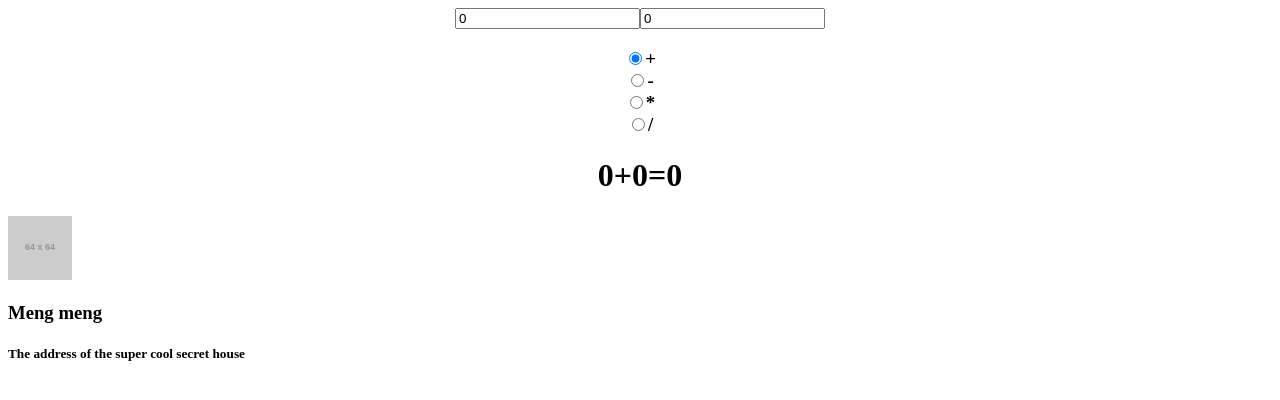
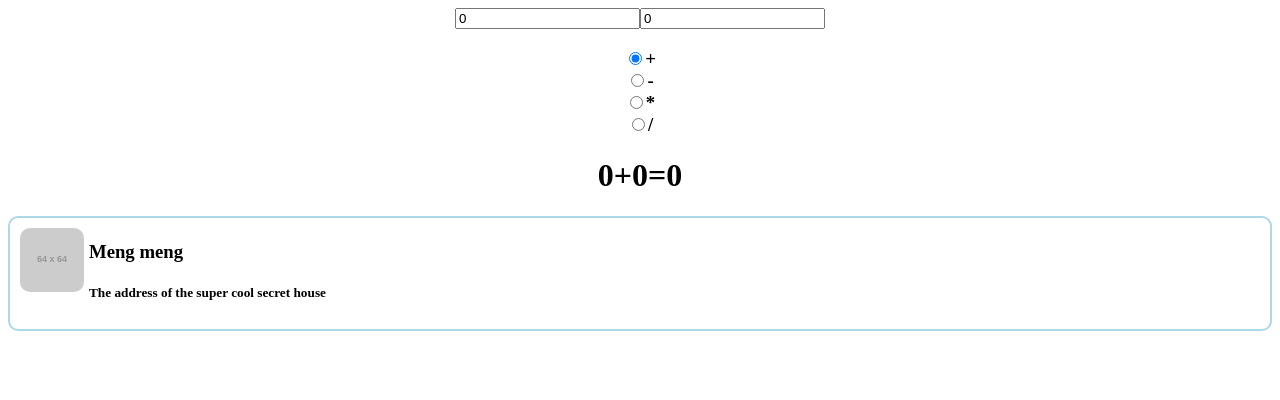
Before and after one commit to mngdnmw/Customer-app-frontend, an Angular app: page / in a window 1280 px wide. Shown: the top 400 px of the page. Built offline with nearby package versions, Linux system fonts and the light colour scheme.

Commit message:
Css added to customer app

```diff
--- a/src/app/customer/customer.component.css
+++ b/src/app/customer/customer.component.css
@@ -0,0 +1,10 @@
+.img{
+  float: left;
+  margin: 5px;
+  border-radius: 10px;
+}
+.customer-border{
+  border: solid 2px lightblue;
+  border-radius: 10px;
+  padding: 5px;
+}
--- a/src/app/customer/customer.component.html
+++ b/src/app/customer/customer.component.html
@@ -1,5 +1,5 @@
-<div>
-  <img src="http://via.placeholder.com/64x64">
+<div class="customer-border">
+  <img class="img" src="http://via.placeholder.com/64x64">
   <h3> Meng meng</h3>
   <h5> The address of the super cool secret house </h5>
 </div>
```
